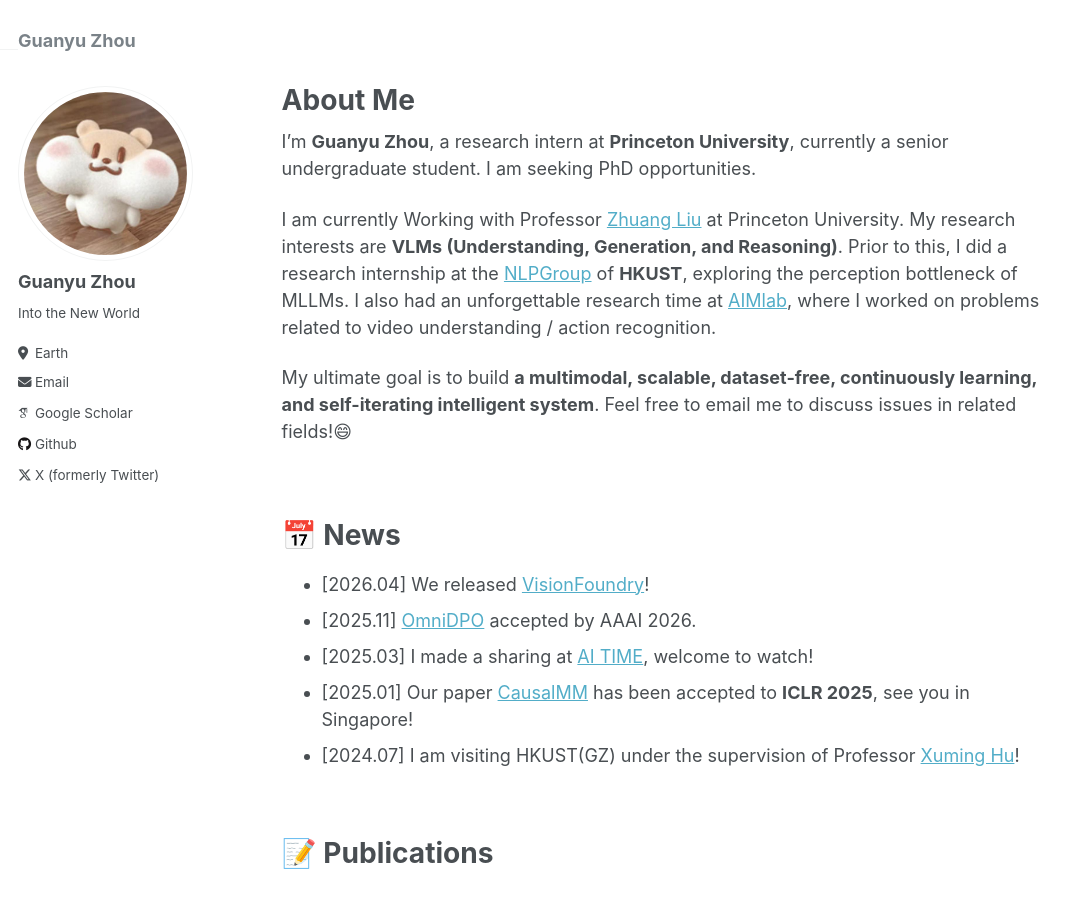
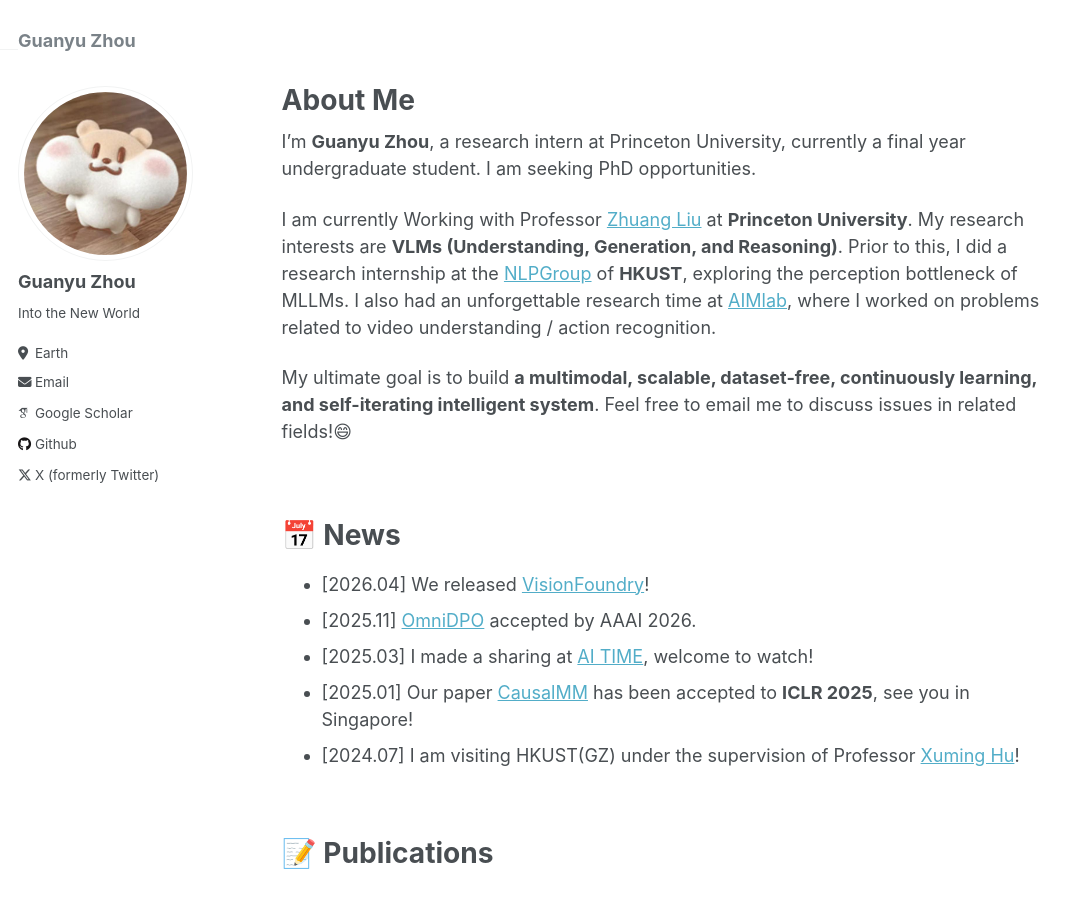
Before and after one commit to The-Martyr/the-martyr.github.io, a Jekyll site: the page built from _pages/about.md, in a window 1280 px wide and 900 px high. Shown: the whole window, without its empty margins (0-1084 px from the left). Built offline with Jekyll 4.4.1, drawn with Linux system fonts in a browser that asks for light colours; some web fonts are replaced.

Commit message:
Update about.md

```diff
--- a/_pages/about.md
+++ b/_pages/about.md
@@ -7,9 +7,9 @@ redirect_from:
   - /about.html
 ---
 
-I'm **Guanyu Zhou**, a research intern at **Princeton University**, currently a senior undergraduate student. I am seeking PhD opportunities.
+I'm **Guanyu Zhou**, a research intern at Princeton University, currently a final year undergraduate student. I am seeking PhD opportunities.
 
-I am currently Working with Professor [Zhuang Liu](https://liuzhuang13.github.io/) at Princeton University. My research interests are **VLMs (Understanding, Generation, and Reasoning)**. Prior to this, I did a research internship at the [NLPGroup](https://xuminghu.github.io/) of **HKUST**, exploring the perception bottleneck of MLLMs. I also had an unforgettable research time at [AIMlab](https://xiangroup.github.io/), where I worked on problems related to video understanding / action recognition.
+I am currently Working with Professor [Zhuang Liu](https://liuzhuang13.github.io/) at **Princeton University**. My research interests are **VLMs (Understanding, Generation, and Reasoning)**. Prior to this, I did a research internship at the [NLPGroup](https://xuminghu.github.io/) of **HKUST**, exploring the perception bottleneck of MLLMs. I also had an unforgettable research time at [AIMlab](https://xiangroup.github.io/), where I worked on problems related to video understanding / action recognition.
 
 My ultimate goal is to build **a multimodal, scalable, dataset-free, continuously learning, and self-iterating intelligent system**. Feel free to email me to discuss issues in related fields!😄
 
```
